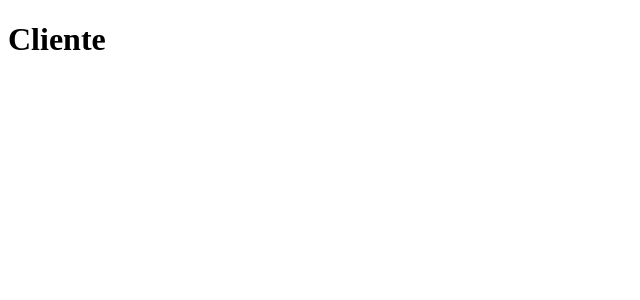
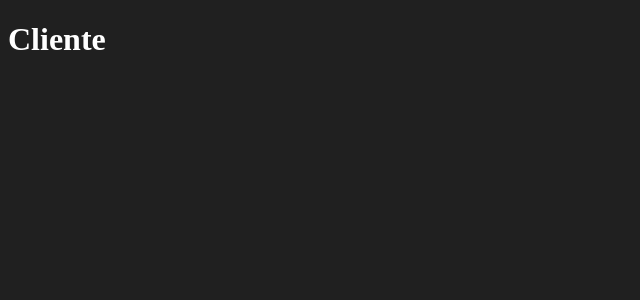
Before and after one commit to Gerardo-Rioss/django-crud-react, a React (Vite) app in the folder client/: page / in a window 1280 px wide. Shown: the top 300 px of the page, without its empty margins (0-640 px from the left). Built offline with nearby package versions, Linux system fonts and the light colour scheme.

Commit message:
creada algunas page

```diff
--- a/client/index.html
+++ b/client/index.html
@@ -2,6 +2,7 @@
 <html lang="en">
   <head>
     <meta charset="UTF-8" />
+    <link rel="stylesheet" href="src/index.css">
     <meta name="viewport" content="width=device-width, initial-scale=1.0" />
     <title>Cliente</title>
   </head>
--- /dev/null
+++ b/client/src/index.css
@@ -0,0 +1,4 @@
+body{
+    background-color: #202020;
+    color: white;
+}
```
Also changed, not shown: client/src/pages/TaskFormPage.tsx (added), client/src/pages/TaskPage.tsx (added).
